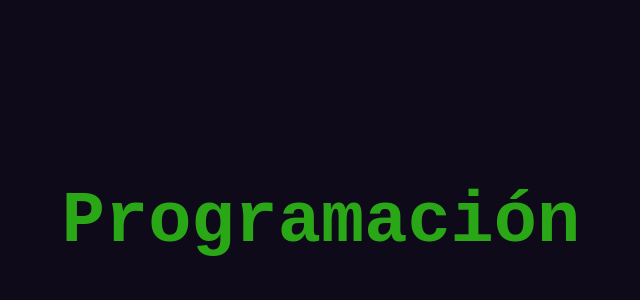
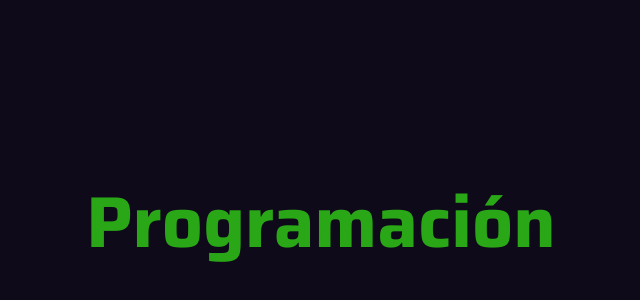
Before and after one commit to luisSir-Alonne/textoAnimacion, a plain HTML site: page index.html in a window 1280 px wide. Shown: the part 178-478 px from the top of the page, without its empty margins (319-959 px from the left). Drawn offline with Linux system fonts and the light colour scheme.

Commit message:
Update index.html

```diff
--- a/index.html
+++ b/index.html
@@ -3,6 +3,12 @@
 <head>
     <meta charset="UTF-8">
     <meta name="viewport" content="width=device-width, initial-scale=1.0">
+
+
+    <link rel="preconnect" href="https://fonts.googleapis.com">
+<link rel="preconnect" href="https://fonts.gstatic.com" crossorigin>
+<link href="https://fonts.googleapis.com/css2?family=Oswald:wght@200..700&family=Saira:ital,wght@0,100..900;1,100..900&display=swap" rel="stylesheet">
+
     <title>Texto de Inicio</title>
 </head>
 <style>
@@ -15,7 +21,7 @@
 body{
     background-color: #0e0a1a;
     color: #39FF14;
-    font-family: 'Courier New', Courier, monospace;
+    font-family: 'Saira', Courier, monospace;
 }
 .contenedor{
     display: flex;
```
